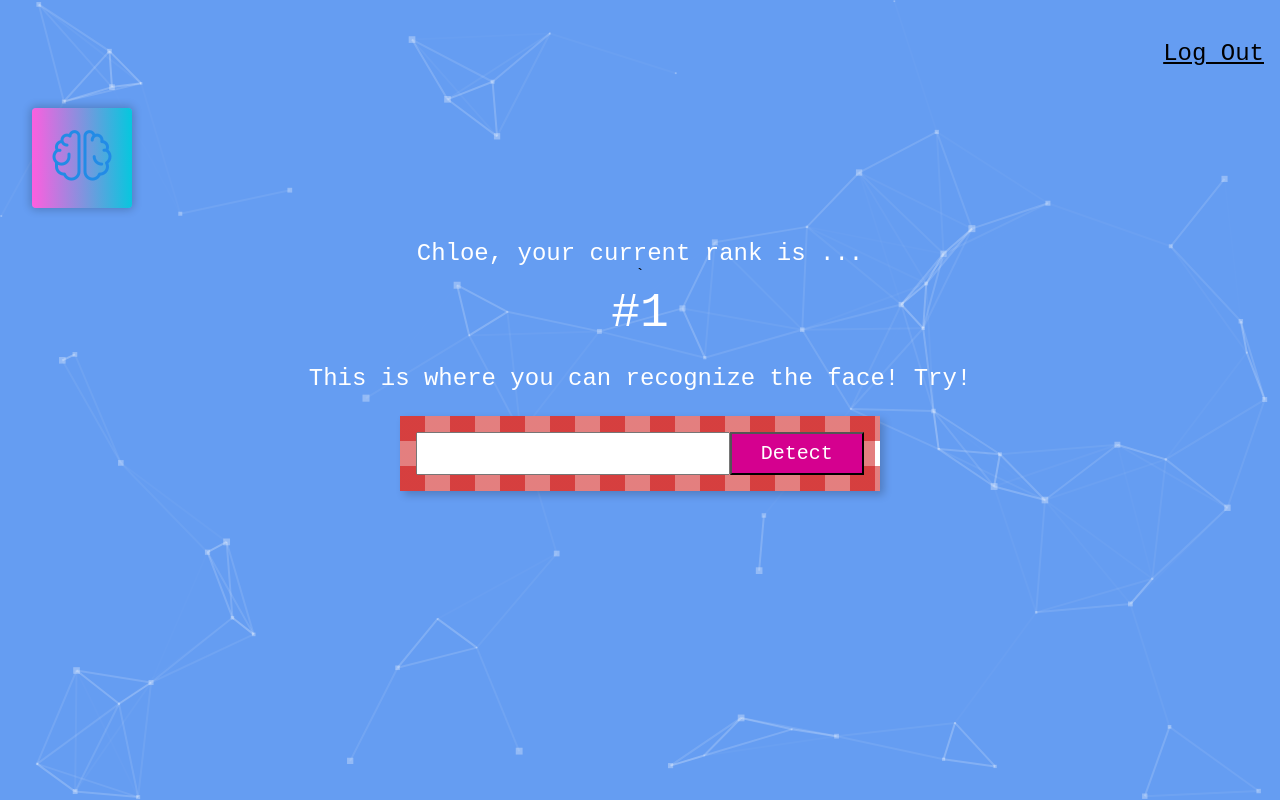
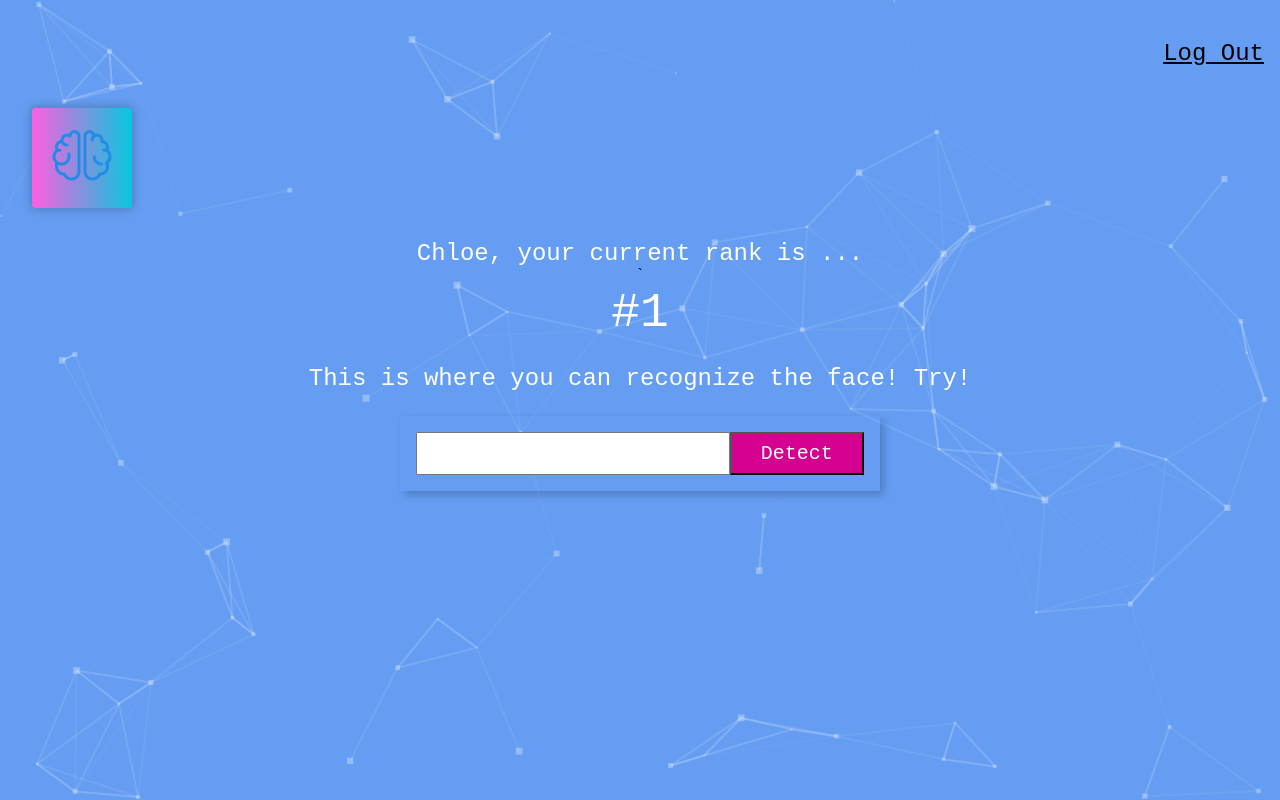
Before and after one commit to ChloeZhou1997/facerecognitionbrain, a React (Create React App) app: page / in a window 1280 px wide. Built offline with nearby package versions, Linux system fonts and the light colour scheme.

Commit message:
add the package json file updates too

```diff
--- a/package.json
+++ b/package.json
@@ -8,7 +8,10 @@
     "@testing-library/user-event": "^13.5.0",
     "react": "^18.2.0",
     "react-dom": "^18.2.0",
+    "react-parallax-tilt": "^1.7.68",
     "react-scripts": "5.0.1",
+    "react-tsparticles": "^2.3.3",
+    "tsparticles": "^2.3.4",
     "web-vitals": "^2.1.4"
   },
   "scripts": {
--- a/src/components/imagelink/ImageLinkForm.css
+++ b/src/components/imagelink/ImageLinkForm.css
@@ -1,8 +1,7 @@
-.form {
+.form1 {
 	width: 700px;
-	background-color:white;
+	background-color:whitesmoke;
 	background-image: linear-gradient(90deg, rgba(200,0,0,.5) 50%, transparent 50%),
-	linear-gradient(rgba(200,0,0,.5) 50%, transparent 50%);
+	linear-gradient(rgba(50,800,190,.5) 50%, transparent 50%);
 	background-size:50px 50px;
-	z-index: 1;
 }
```
Also changed, not shown: 1 other file (tests, documents, lock files or other folders).
